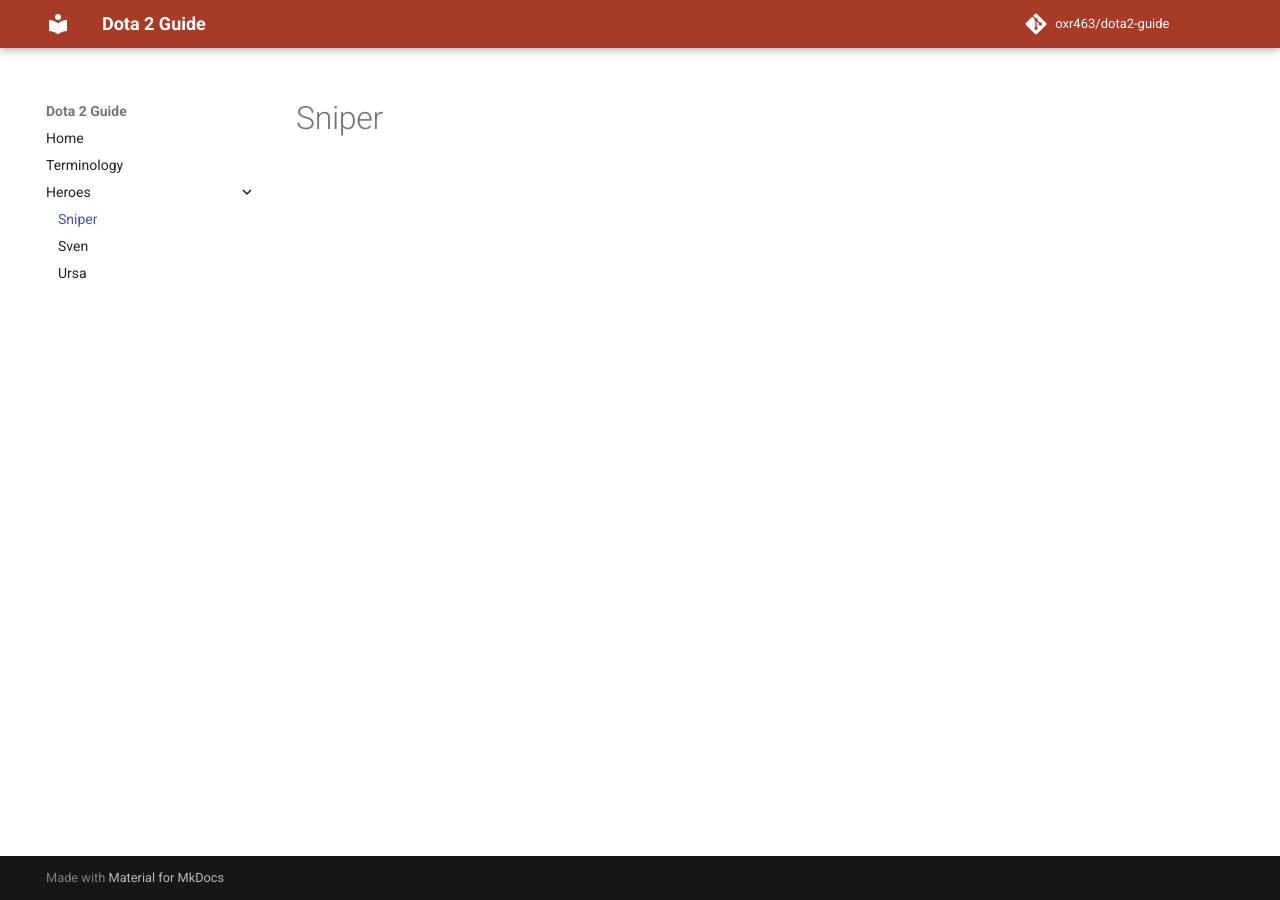
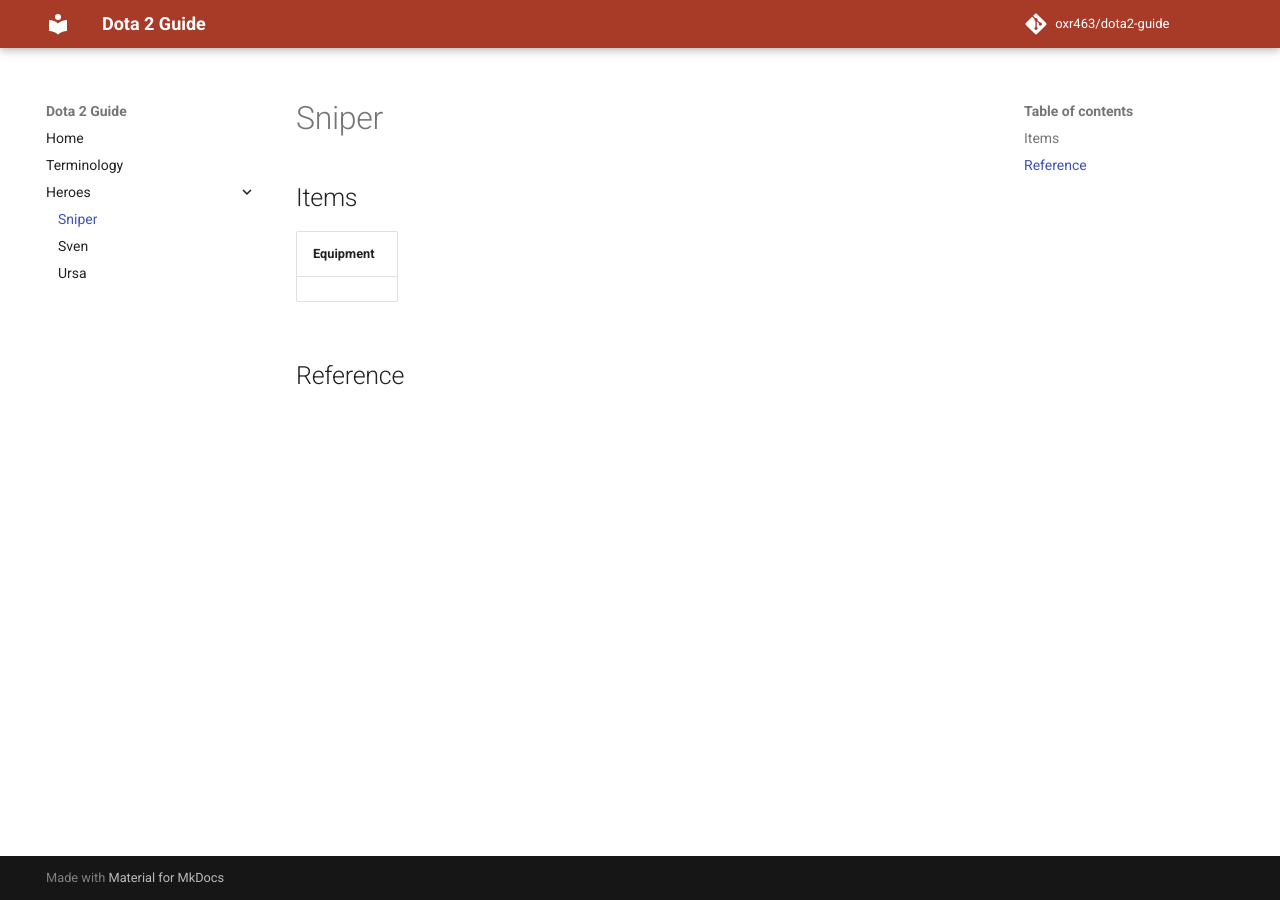
Before and after one commit to oxr463/dota2-guide, an MkDocs documentation site: the page built from content/heroes/sniper.md, in a window 1280 px wide. Built offline with MkDocs 1.6.1 and Material for MkDocs 9.7.7, drawn with Linux system fonts in a browser that asks for light colours; comment, search, counter and statistics services are not loaded.

Commit message:
Update sniper.md

```diff
--- a/content/heroes/sniper.md
+++ b/content/heroes/sniper.md
@@ -4,3 +4,11 @@ lane: safe
 role: carry
 complexity: 1
 ---
+
+## Items
+
+| Equipment        |
+| ---------------- |
+|                  |
+
+## Reference
```
